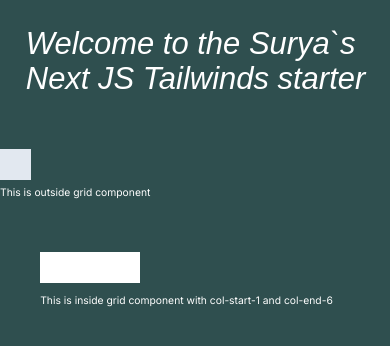
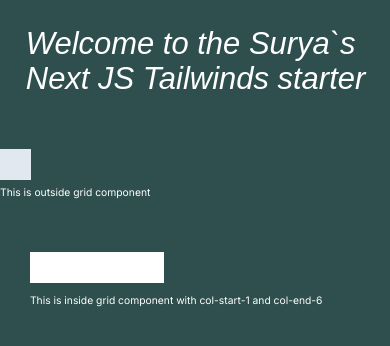
Before and after one commit to gedesurya125/portofolio2, a Next.js app: page / in a window 390 px wide. Shown: the top 346 px of the page. Built offline with nearby package versions, Linux system fonts and the light colour scheme; a web font is replaced by a local one.

Commit message:
touch up the tailwinds config (should implemented to the template theme)

```diff
--- a/src/app/page.js
+++ b/src/app/page.js
@@ -26,7 +26,7 @@
   return (
     <ResponsiveGrid className="mt-20">
       <div className="col-start-1 col-end-6 h-[3rem] bg-white" />
-      <p className="col-start-1 col-end-25 mt-2 font-body text-white">
+      <p className="col-start-1 col-end-12 mt-2 font-body text-white">
         This is inside grid component with col-start-1 and col-end-6
       </p>
     </ResponsiveGrid>
--- a/tailwind.config.js
+++ b/tailwind.config.js
@@ -2,54 +2,53 @@
 module.exports = {
   // https://tailwindcss.com/docs/content-configuration
   content: [
-    "./src/pages/**/*.{js,ts,jsx,tsx,mdx}",
-    "./src/components/**/*.{js,ts,jsx,tsx,mdx}",
-    "./src/app/**/*.{js,ts,jsx,tsx,mdx}",
+    './src/pages/**/*.{js,ts,jsx,tsx,mdx}',
+    './src/components/**/*.{js,ts,jsx,tsx,mdx}',
+    './src/app/**/*.{js,ts,jsx,tsx,mdx}',
   ],
   // https://tailwindcss.com/docs/theme
   theme: {
     screens: {
-      sm: "750px",
-      md: "1000px",
-      lg: "1400px",
+      sm: '750px',
+      md: '1000px',
+      lg: '1300px', //? this should be the same with the breakpoints setup in the global
     },
     fontFamily: {
-      body: ["var(--font-inter)"],
-      heading: ["var(--font-playFair)"],
+      body: ['var(--font-inter)'],
+      heading: ['var(--font-playFair)'],
     },
     fontSize: {
-      sm: ["1rem", "1.5em"],
-      md: ["2rem", "1.35em"],
-      lg: ["3rem", "1.15em"],
-      xl: ["4rem", "1.15em"],
+      sm: ['1rem', '1.5em'],
+      md: ['2rem', '1.35em'],
+      lg: ['3rem', '1.15em'],
     },
     extend: {
       spacing: {
-        "card-sm": "1rem",
-        "card-md": "2rem",
-        "card-lg": "3rem",
-        "container-phone": "30rem",
-        "container-tablet-portrait": "80rem",
-        "container-tablet-landscape": "100rem",
-        "container-desktop": "130rem",
+        'card-sm': '1rem',
+        'card-md': '2rem',
+        'card-lg': '3rem',
+        'container-phone': '32rem',
+        'container-tablet-portrait': '75rem',
+        'container-tablet-landscape': '100rem',
+        'container-desktop': '130rem',
       },
       gridTemplateColumns: {
-        24: "repeat(24, 1fr)",
+        24: 'repeat(24, 1fr)',
       },
       gridColumnEnd: {
-        13: "13",
-        14: "14",
-        15: "15",
-        16: "16",
-        17: "17",
-        18: "18",
-        19: "19",
-        20: "20",
-        21: "21",
-        22: "22",
-        23: "23",
-        24: "24",
-        25: "25",
+        13: '13',
+        14: '14',
+        15: '15',
+        16: '16',
+        17: '17',
+        18: '18',
+        19: '19',
+        20: '20',
+        21: '21',
+        22: '22',
+        23: '23',
+        24: '24',
+        25: '25',
       },
     },
   },
```
Also changed, not shown: src/app/globals.css (+6 -9 lines).
